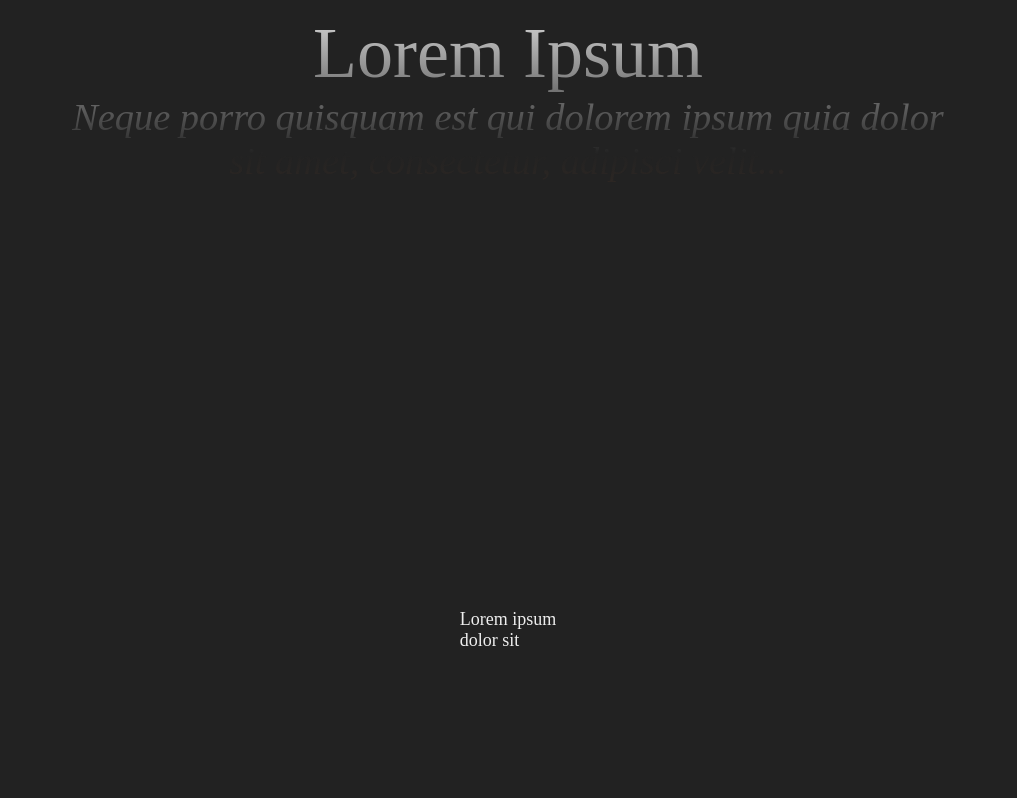
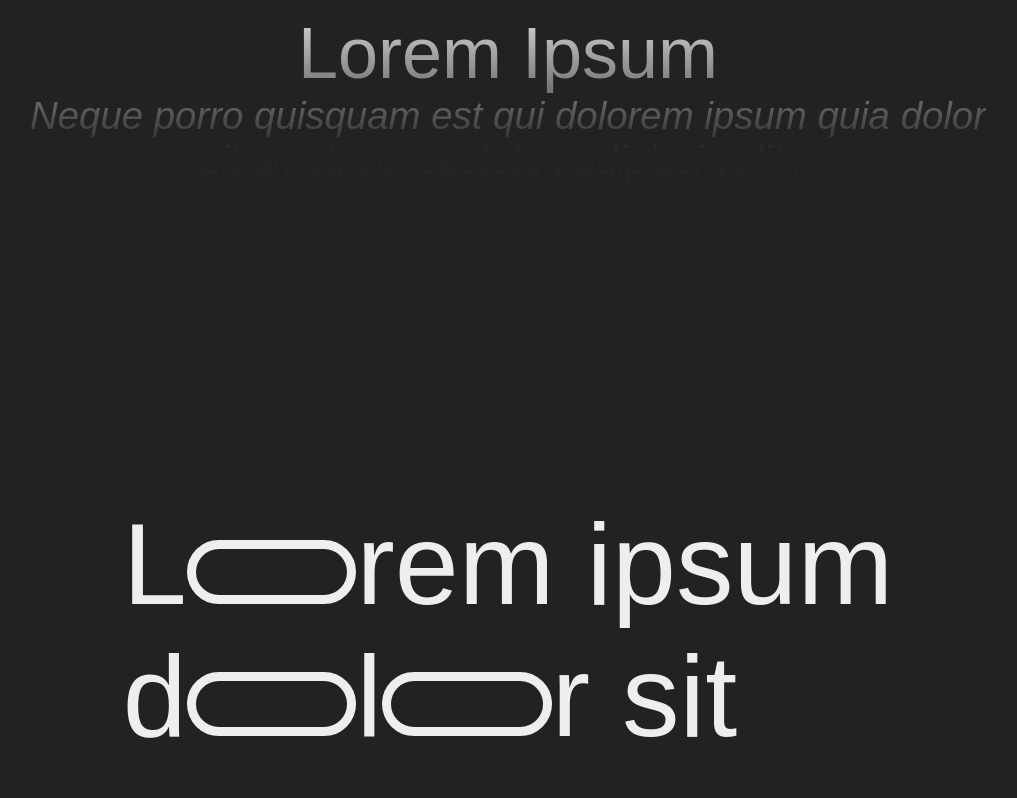
Before and after one commit to dshamak-dev/css-animations, a plain HTML site: page index.html in a window 1280 px wide. Shown: the part 570-1368 px from the top of the page, without its empty margins (132-1149 px from the left). Drawn offline with Linux system fonts and the light colour scheme.

Commit message:
Add letter o animation example

```diff
--- a/index.html
+++ b/index.html
@@ -17,10 +17,15 @@
         </section>
       </article>
     </div>
-    <div id="intro-section" class="page_slide flex flex-col horizontal-center vertical-center">
+    <div id="intro-section" class="page_slide flex flex-col horizontal-center vertical-center text-lg">
       <article>
-        <section class="text-md">Lorem ipsum</section>
-        <section class="text-md">dolor sit</section>
+        <section data-letter-animation>Lorem ipsum</section>
+        <section data-letter-animation>dolor sit</section>
+      </article>
+    </div>
+    <div id="payment-section" class="page_slide flex flex-col horizontal-center vertical-center text-lg">
+      <article>
+        <section>incert a coin to continue..</section>
       </article>
     </div>
   </main>
--- a/src/scripts/dom_utils.js
+++ b/src/scripts/dom_utils.js
@@ -10,8 +10,10 @@ const observElement = (el, callback, visibilityValues = [1]) => {
   const options = {
     root: null,
     rootMargin: "",
-    threshhold: visibilityValues,
+    threshold: visibilityValues,
   };
   const observer = new IntersectionObserver(callback, options);
   observer.observe(el);
 };
+
+window.observElement = observElement;
--- a/src/scripts/text_o_letter_animation.js
+++ b/src/scripts/text_o_letter_animation.js
@@ -1,5 +1,63 @@
 (() => {
-  const useTextOLetterAnimation = () => {};
+  const getLetterSize = (ratio) => {
+    const minWidth = 0.32;
+    let width = minWidth;
+
+    if (ratio > .5) {
+      width += ratio;
+    }
+
+    return { height: 0.4, width, unit: "em" };
+  };
+
+  const useTextOLetterAnimation = (coverEl) => {
+    const letterElems = coverEl.querySelectorAll("[data-letter-animation]");
+
+    letterElems.forEach((el) => {
+      el.classList.add("letter-o-animation");
+
+      const text = el.innerText;
+      const letters = text.split("");
+
+      el.innerHTML = "";
+
+      letters.forEach((l) => {
+        const lElem = document.createElement("span");
+
+        switch (l.toLowerCase()) {
+          case " ": {
+            lElem.innerHTML = "&nbsp";
+            break;
+          }
+          case "o": {
+            lElem.classList.add("letter-o_cover");
+            break;
+          }
+          default: {
+            lElem.innerText = l;
+          }
+        }
+
+        el.append(lElem);
+      });
+    });
+
+    const update = (entries, observer) => {
+      const ratio = entries[0].intersectionRatio;
+      const scale = 40;
+      const minFontSize = 75;
+      const fontSize = minFontSize + (ratio > .5 ? (ratio * scale) : 0);
+      const { width, height, unit } = getLetterSize(ratio);
+
+      coverEl.setAttribute(
+        "style",
+        `font-size: ${fontSize}px; --letterHeight: ${height}${unit}; --letterWidth: ${width}${unit};`
+      );
+    };
+
+    const values = [...new Array(100)].map((_, i) => i / 100);
+    window.observElement(coverEl, update, values);
+  };
 
   window.useTextOLetterAnimation = useTextOLetterAnimation;
 })();
--- a/src/styles.css
+++ b/src/styles.css
@@ -28,6 +28,8 @@ html * {
 html {
   background-color: var(--dark-grey);
   color: var(--white);
+
+  font-family: Arial, Helvetica, sans-serif;
   font-size: var(--base);
   scroll-behavior: smooth;
 }
@@ -36,6 +38,7 @@ html {
   height: 100vh;
   overflow: hidden;
 }
+/* Animations */
 .animation_text-scroll-gradient section {
   transition: all .1s ease;
   position: relative;
@@ -45,6 +48,22 @@ html {
   background-image: linear-gradient(var(--white), var(--dark-grey) 20%, var(--orange));
   background-size: 100% 99vh;
   background-position: inherit;
+}
+
+.letter-o-animation {
+  display: flex;
+}
+
+.letter-o_cover:before {
+  content: '';
+  display: inline-block;
+  height: var(--letterHeight);
+  min-height: 0.4em;
+  width: var(--letterWidth);
+  min-width: 0.32em;
+  border: .08em solid currentColor;
+  border-radius: var(--letterHeight, .4em);
+  transition: all .1s ease;
 }
 
 /* Content */
```
